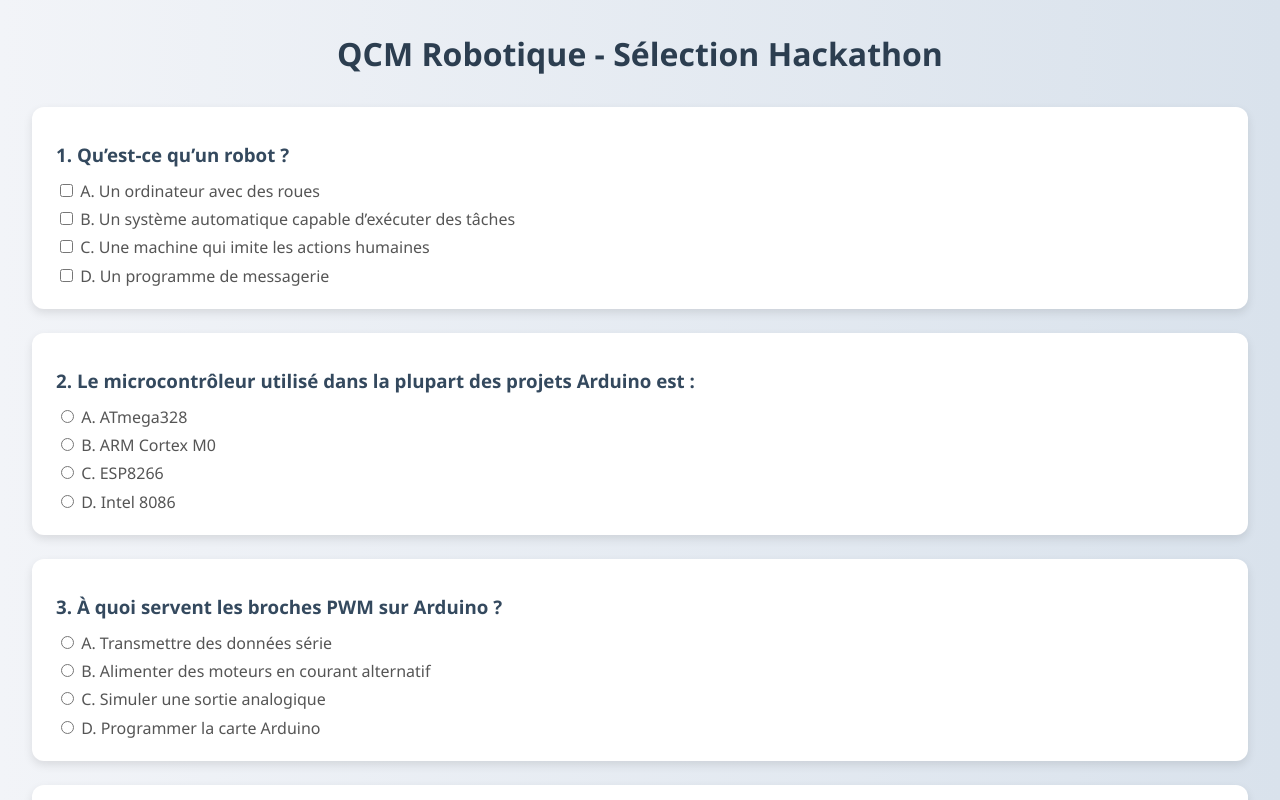
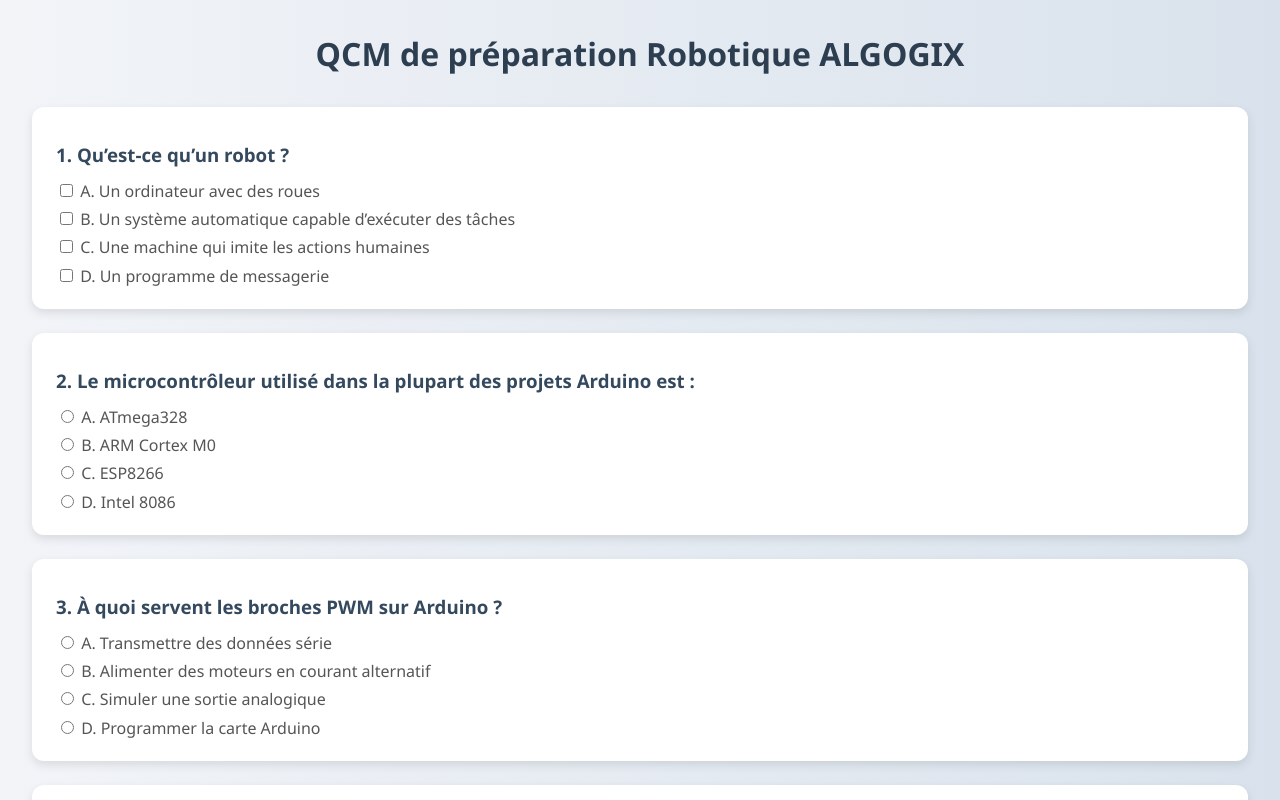
Before and after one commit to AgohChris/ALGOGIX, a plain HTML site: page index.html in a window 1280 px wide. Shown: the top 800 px of the page. Drawn offline with Linux system fonts and the light colour scheme.

Commit message:
Auto-commit du : 04-04-2025 à 22:36:57

```diff
--- a/index.html
+++ b/index.html
@@ -7,7 +7,7 @@
 
 </head>
 <body>
-  <h1>QCM Robotique - Sélection Hackathon</h1>
+  <h1>QCM de préparation Robotique ALGOGIX</h1>
   <form id="quizForm">
     <div class="question">
       <h3>1. Qu’est-ce qu’un robot ?</h3>
```
